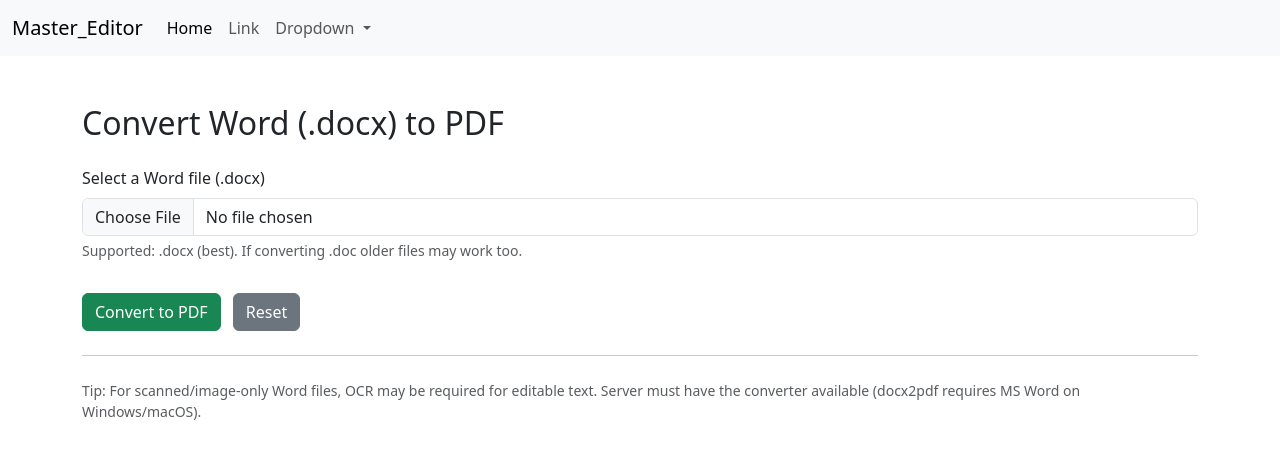
After one commit to Rudradeep369/Web_PDF_Editor, a Django app: page /word_to_pdf/ in a window 1280 px wide. The commit adds this page. Shown: the top 459 px of the page. Run offline with Django 5.2, Linux system fonts and the light colour scheme.

Commit message:
extract , pdf to word , word to pdf , water mark  Added

```diff
--- a/my_app/urls.py
+++ b/my_app/urls.py
@@ -10,4 +10,8 @@ urlpatterns = [
     path('merge/', views.merge_pdf, name='merge_pdf'),
     path('delete/', views.delete_pages, name='delete_pages'),
     path('copy/', views.copy_pages, name='copy_pages'),
+    path('extract_images/', views.extract_images, name='extract_images'),
+    path('add_watermark/', views.add_text_watermark, name='add_watermark'),
+    path('pdf_to_word/', views.pdf_to_word, name='pdf_to_word'),
+    path('word_to_pdf/', views.word_to_pdf, name='word_to_pdf'),
 ]
--- a/my_app/views.py
+++ b/my_app/views.py
@@ -6,7 +6,13 @@ import tempfile
 import zipfile
 import os
 import io
-from django.core.files.storage import FileSystemStorage
+# from django.core.files.storage import FileSystemStorage
+from reportlab.pdfgen import canvas
+from reportlab.lib.pagesizes import letter
+from reportlab.lib.colors import HexColor
+from pdf2docx import Converter
+import pytesseract
+from docx2pdf import convert
 
 def index(request):
     return render(request, "index.html")
@@ -257,3 +263,161 @@ def copy_pages(request):
         return response
 
     return render(request, "copy.html")
+
+
+def extract_images(request):
+    if request.method == "POST" and request.FILES.get("pdf_file"):
+        uploaded_file = request.FILES["pdf_file"]
+        pdf_data = uploaded_file.read()
+
+        image_files = []
+
+        with pikepdf.open(io.BytesIO(pdf_data)) as pdf_my:
+            for page_num, page in enumerate(pdf_my.pages, start=1):
+                for image_name, raw_image in page.images.items():
+                    pdf_img = pikepdf.PdfImage(raw_image)
+                    img_buffer = io.BytesIO()
+                    pdf_img.extract_to(stream=img_buffer)  # ✅ no format
+                    img_buffer.seek(0)
+
+                    # fallback extension (most are JPEG)
+                    filename = f"page{page_num}_{image_name}.jpg"
+                    image_files.append((filename, img_buffer.read()))
+
+        if not image_files:
+            return HttpResponse("No images found in this PDF.")
+
+        if len(image_files) > 1:
+            # return ZIP
+            zip_buffer = io.BytesIO()
+            with zipfile.ZipFile(zip_buffer, "w") as zip_file:
+                for filename, content in image_files:
+                    zip_file.writestr(filename, content)
+            zip_buffer.seek(0)
+            response = HttpResponse(zip_buffer, content_type="application/zip")
+            response["Content-Disposition"] = 'attachment; filename="extracted_images.zip"'
+            return response
+        else:
+            # return single image
+            filename, content = image_files[0]
+            response = HttpResponse(content, content_type="image/jpeg")
+            response["Content-Disposition"] = f'attachment; filename="{filename}"'
+            return response
+
+    return render(request, "extract_images.html")
+
+
+def add_text_watermark(request):
+    if request.method == "POST" and request.FILES.get("pdf_file"):
+        uploaded_file = request.FILES["pdf_file"]
+
+        # Get user inputs
+        watermark_text = request.POST.get("watermark_text", "CONFIDENTIAL")
+        font_size = int(request.POST.get("font_size", 40))
+        color = request.POST.get("color", "#000000")   # hex color
+        opacity = float(request.POST.get("opacity", 0.3))  # 0 → transparent, 1 → solid
+        position = request.POST.get("position", "center")  # center, topleft, bottomright
+
+        # Step 1: Generate watermark PDF in memory
+        wm_buffer = io.BytesIO()
+        c = canvas.Canvas(wm_buffer, pagesize=letter)
+        c.setFont("Helvetica-Bold", font_size)
+        c.setFillColor(HexColor(color))
+        c.setFillAlpha(opacity)
+
+        c.saveState()
+
+        if position == "center":
+            c.translate(300, 400)
+            c.rotate(45)
+            c.drawCentredString(0, 0, watermark_text)
+        elif position == "topleft":
+            c.drawString(50, 750, watermark_text)
+        elif position == "bottomright":
+            c.drawRightString(550, 50, watermark_text)
+        else:
+            c.translate(300, 400)
+            c.rotate(45)
+            c.drawCentredString(0, 0, watermark_text)
+
+        c.restoreState()
+        c.save()
+        wm_buffer.seek(0)
+
+        # Step 2: Read PDFs into memory
+        pdf_data = uploaded_file.read()
+        with pikepdf.open(io.BytesIO(pdf_data)) as pdf_my, pikepdf.open(wm_buffer) as pdf_wm:
+            wm_page = pdf_wm.pages[0]
+
+            # Step 3: Apply watermark to every page
+            for page in pdf_my.pages:
+                page.add_overlay(wm_page)
+
+            # Step 4: Save output
+            output_buffer = io.BytesIO()
+            pdf_my.save(output_buffer)
+            output_buffer.seek(0)
+
+        # Step 5: Return watermarked PDF
+        response = HttpResponse(output_buffer, content_type="application/pdf")
+        response["Content-Disposition"] = 'inline; filename="copied_and_deleted.pdf"'
+        return response
+
+    return render(request, "watermark.html")
+
+
+def pdf_to_word(request):
+    if request.method == "POST" and request.FILES.get("pdf_file"):
+        uploaded_file = request.FILES["pdf_file"]
+
+        # Save uploaded file to a temporary location
+        with tempfile.NamedTemporaryFile(delete=False, suffix=".pdf") as temp_pdf:
+            for chunk in uploaded_file.chunks():
+                temp_pdf.write(chunk)
+            temp_pdf_path = temp_pdf.name
+
+        # Create temporary output Word file
+        temp_docx_path = temp_pdf_path.replace(".pdf", ".docx")
+
+        # Convert PDF → Word
+        cv = Converter(temp_pdf_path)
+        cv.convert(temp_docx_path, start=0, end=None)
+        cv.close()
+
+        # Read output and send as response
+        with open(temp_docx_path, "rb") as f:
+            word_data = f.read()
+
+        # Cleanup
+        os.remove(temp_pdf_path)
+        os.remove(temp_docx_path)
+
+        response = HttpResponse(word_data, content_type="application/vnd.openxmlformats-officedocument.wordprocessingml.document")
+        response["Content-Disposition"] = f'attachment; filename="{uploaded_file.name.replace(".pdf", ".docx")}"'
+        return response
+
+    return render(request, "pdf_to_word.html")
+
+def word_to_pdf(request):
+    if request.method == "POST" and request.FILES.get("word_file"):
+        uploaded_file = request.FILES["word_file"]
+
+        # Save temp Word file
+        with tempfile.NamedTemporaryFile(delete=False, suffix=".docx") as tmp_word:
+            for chunk in uploaded_file.chunks():
+                tmp_word.write(chunk)
+            tmp_word_path = tmp_word.name
+
+        # Output PDF path
+        tmp_pdf_path = tmp_word_path.replace(".docx", ".pdf")
+
+        # Convert Word → PDF
+        convert(tmp_word_path, tmp_pdf_path)
+
+        # Return PDF to user
+        with open(tmp_pdf_path, "rb") as f:
+            response = HttpResponse(f.read(), content_type="application/pdf")
+            response["Content-Disposition"] = "inline; filename=preview.pdf"
+            return response
+
+    return render(request, "word_to_pdf.html")
--- a/templates/base.html
+++ b/templates/base.html
@@ -35,6 +35,10 @@
             <li><a class="dropdown-item" href="{% url 'merge_pdf' %}">Merge PDF</a></li>
             <li><a class="dropdown-item" href="{% url 'delete_pages' %}">Delete PDF Pages</a></li>
             <li><a class="dropdown-item" href="{% url 'copy_pages' %}">Copy PDF Pages</a></li>
+            <li><a class="dropdown-item" href="{% url 'extract_images' %}">Extract_images from PDF </a></li>
+            <li><a class="dropdown-item" href="{% url 'add_watermark' %}">Add_watermark to PDF </a></li>
+            <li><a class="dropdown-item" href="{% url 'pdf_to_word' %}">PDF to Word </a></li>
+            <li><a class="dropdown-item" href="{% url 'word_to_pdf' %}">Word to PDF </a></li>
 
             <li><hr class="dropdown-divider"></li>
             <li><a class="dropdown-item" href="#">Something else here</a></li>
--- /dev/null
+++ b/templates/word_to_pdf.html
@@ -0,0 +1,55 @@
+{% extends "base.html" %}
+{% block title %}Word → PDF Converter{% endblock title %}
+
+{% block body %}
+<div class="container my-5">
+  <h2 class="mb-4">Convert Word (.docx) to PDF</h2>
+
+  <form method="post" enctype="multipart/form-data" class="row g-3">
+    {% csrf_token %}
+
+    <div class="col-12">
+      <label for="word_file" class="form-label">Select a Word file (.docx)</label>
+      <input class="form-control" type="file" id="word_file" name="word_file" accept=".doc,.docx,application/msword,application/vnd.openxmlformats-officedocument.wordprocessingml.document" required onchange="showSelectedFile()">
+      <div id="fileHelp" class="form-text">Supported: .docx (best). If converting .doc older files may work too.</div>
+    </div>
+
+    <div class="col-12">
+      <ul id="selectedFileList" class="list-group" style="display:none;"></ul>
+    </div>
+
+    <div class="col-12">
+      <button type="submit" class="btn btn-success">Convert to PDF</button>
+      <button type="reset" class="btn btn-secondary ms-2" onclick="resetPreview()">Reset</button>
+    </div>
+  </form>
+
+  <hr class="my-4">
+
+  <div class="small text-muted">
+    Tip: For scanned/image-only Word files, OCR may be required for editable text. Server must have the converter available (docx2pdf requires MS Word on Windows/macOS).
+  </div>
+</div>
+
+<script>
+function showSelectedFile() {
+  const input = document.getElementById('word_file');
+  const list = document.getElementById('selectedFileList');
+  list.innerHTML = '';
+  if (!input.files || input.files.length === 0) {
+    list.style.display = 'none';
+    return;
+  }
+  const li = document.createElement('li');
+  li.className = 'list-group-item';
+  li.textContent = input.files[0].name + ' (' + Math.round(input.files[0].size / 1024) + ' KB)';
+  list.appendChild(li);
+  list.style.display = 'block';
+}
+function resetPreview(){
+  const list = document.getElementById('selectedFileList');
+  list.innerHTML = '';
+  list.style.display = 'none';
+}
+</script>
+{% endblock body %}
```
Also changed, not shown: templates/extract_images.html (added, +16 -0 lines), templates/pdf_to_word.html (added, +16 -0 lines), templates/protect.html (+8 -2 lines), templates/rotate.html (+5 -5 lines), templates/watermark.html (added, +47 -0 lines).
